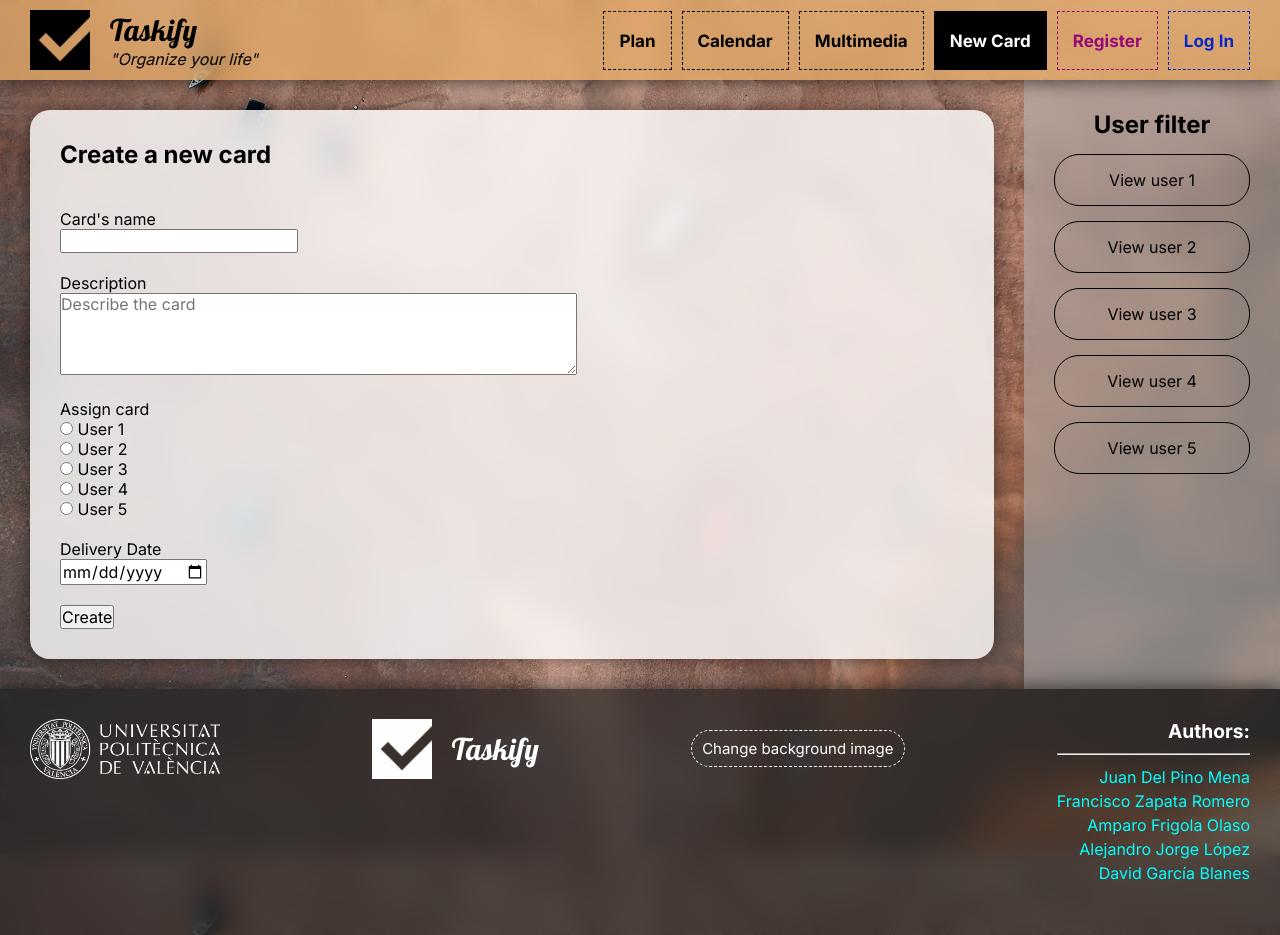
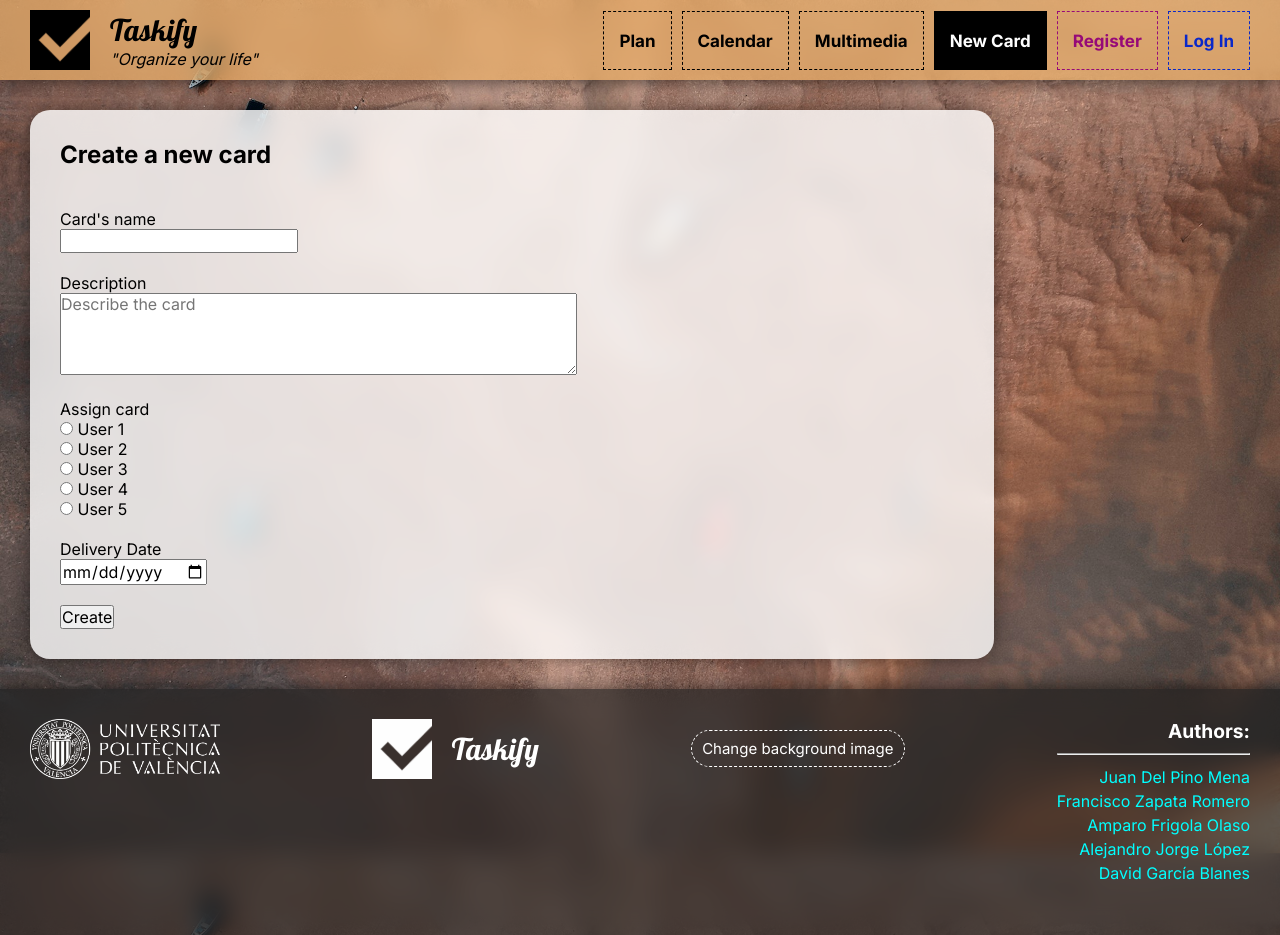
Before and after one commit to dpmj/proyecto_IST, a plain HTML site: page new.html in a window 1280 px wide. Drawn offline with Linux system fonts and the light colour scheme.

Commit message:
Arreglos en registro
Arreglos en registro sin importancia pero queda mejor el codigo

```diff
--- a/new.html
+++ b/new.html
@@ -8,7 +8,7 @@
 		<meta name="viewport" content="width=device-width, initial-scale=1.0">
 
 		<!-- Presentación -->
-		<title>Taskify | Plan</title>
+		<title>Taskify | New Card</title>
 
 		<!-- Hojas de estilo -->
 		<link rel="stylesheet" type="text/css" href="css/general.css">
@@ -111,27 +111,7 @@
 
 		</div> <!--class="principal" -->
 
-			<!-- Barra de navegación a la derecha -->
-			<aside>
-
-				<div>
-					<h2>User filter</h2>
-
-					<nav class="menu_lateral"> <!-- Barra de navegación secundaria en la barra lateral -->
-						<ul>
-							<li><a href="#">View user 1</a></li>
-							<li><a href="#">View user 2</a></li>
-							<li><a href="#">View user 3</a></li>
-							<li><a href="#">View user 4</a></li>
-							<li><a href="#">View user 5</a></li>
-						</ul>
-					</nav>
-				</div>
-
-			</aside>
-
-
-		</div> <!-- class="cuerpo" -->
+	</div> <!-- class="cuerpo" -->
 
 
 		<!-- Pie de página -->
```
Also changed, not shown: js/registro.js (+8 -1 lines).
